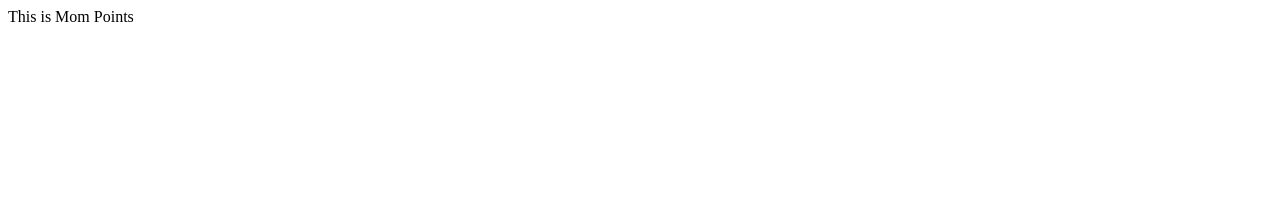
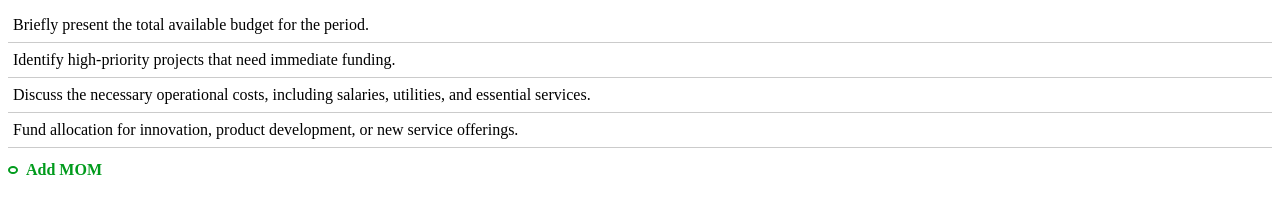
Before and after one commit to eshiva20/New_Task_Management, a plain HTML site: page momPoints.html in a window 1280 px wide. Drawn offline with Linux system fonts and the light colour scheme.

Commit message:
Mom Points Added

```diff
--- a/momPoints.html
+++ b/momPoints.html
@@ -1,3 +1,58 @@
 <body>
-  This is Mom Points
+  <div class="mom_group">
+    <div class="single_point">
+      <i class="fa-solid fa-circle-dot"></i>
+      <span class="point"
+        >Briefly present the total available budget for the period.</span
+      >
+    </div>
+    <div class="single_point">
+      <i class="fa-solid fa-circle-dot"></i>
+      <span class="point"
+        >Identify high-priority projects that need immediate funding.</span
+      >
+    </div>
+    <div class="single_point">
+      <i class="fa-solid fa-circle-dot"></i>
+      <span class="point"
+        >Discuss the necessary operational costs, including salaries, utilities,
+        and essential services.</span
+      >
+    </div>
+    <div class="single_point">
+      <i class="fa-solid fa-circle-dot"></i>
+      <span class="point"
+        >Fund allocation for innovation, product development, or new service
+        offerings.</span
+      >
+    </div>
+    <div class="add_mom_btn">
+      <i class="fa-solid fa-plus add_icon"></i>
+      <span>Add MOM</span>
+    </div>
+  </div>
+  <style>
+    .add_mom_btn {
+      margin-top: 13px;
+      color: #009b1c;
+      font-weight: 700;
+      font-size: 16px;
+      display: flex;
+      align-items: center;
+      gap: 8px;
+      .add_icon {
+        border: 2px solid #009b1c;
+        border-radius: 50%;
+        padding: 2px 3px;
+        font-size: 14px;
+      }
+    }
+    .single_point {
+      display: flex;
+      align-items: center;
+      gap: 5px;
+      padding: 8px 0px;
+      border-bottom: 1px solid #cbcbcb;
+    }
+  </style>
 </body>
```
Also changed, not shown: index.html (+0 -2 lines), meeting.html (+1 -0 lines).
